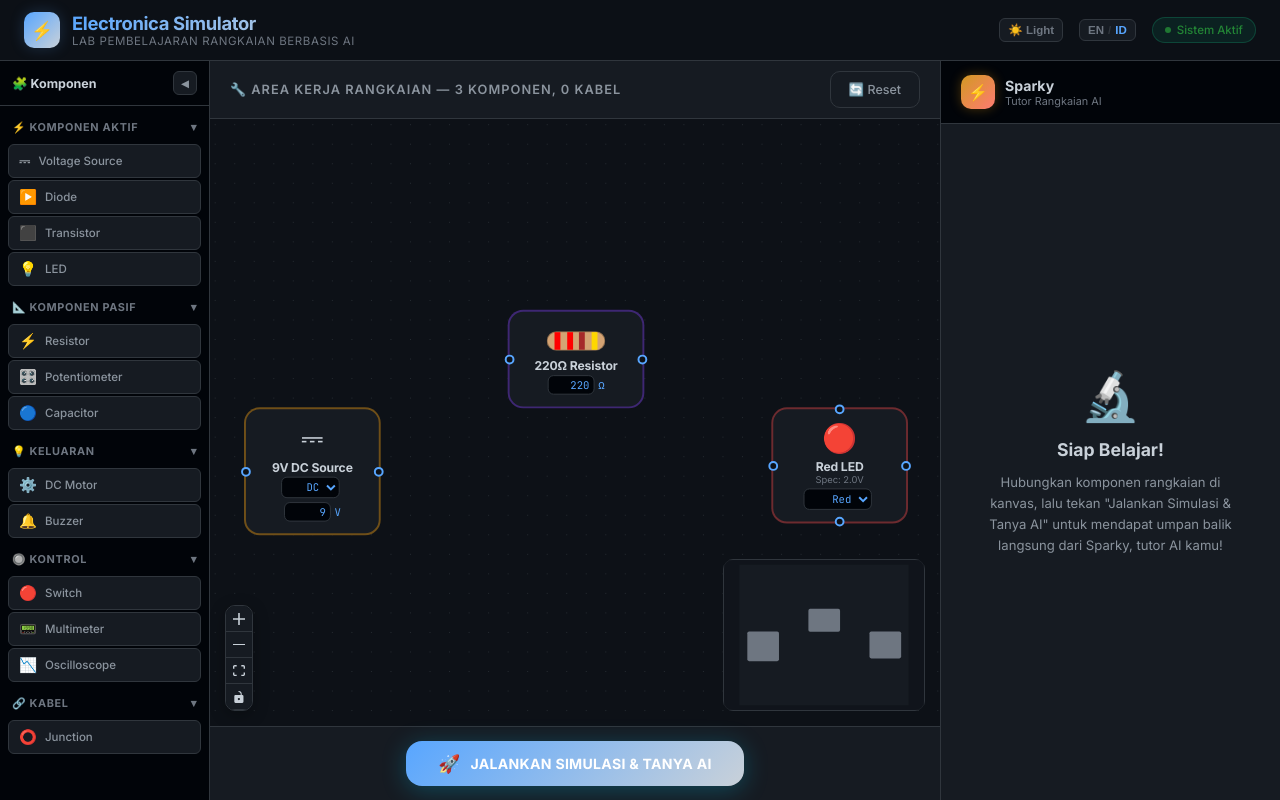
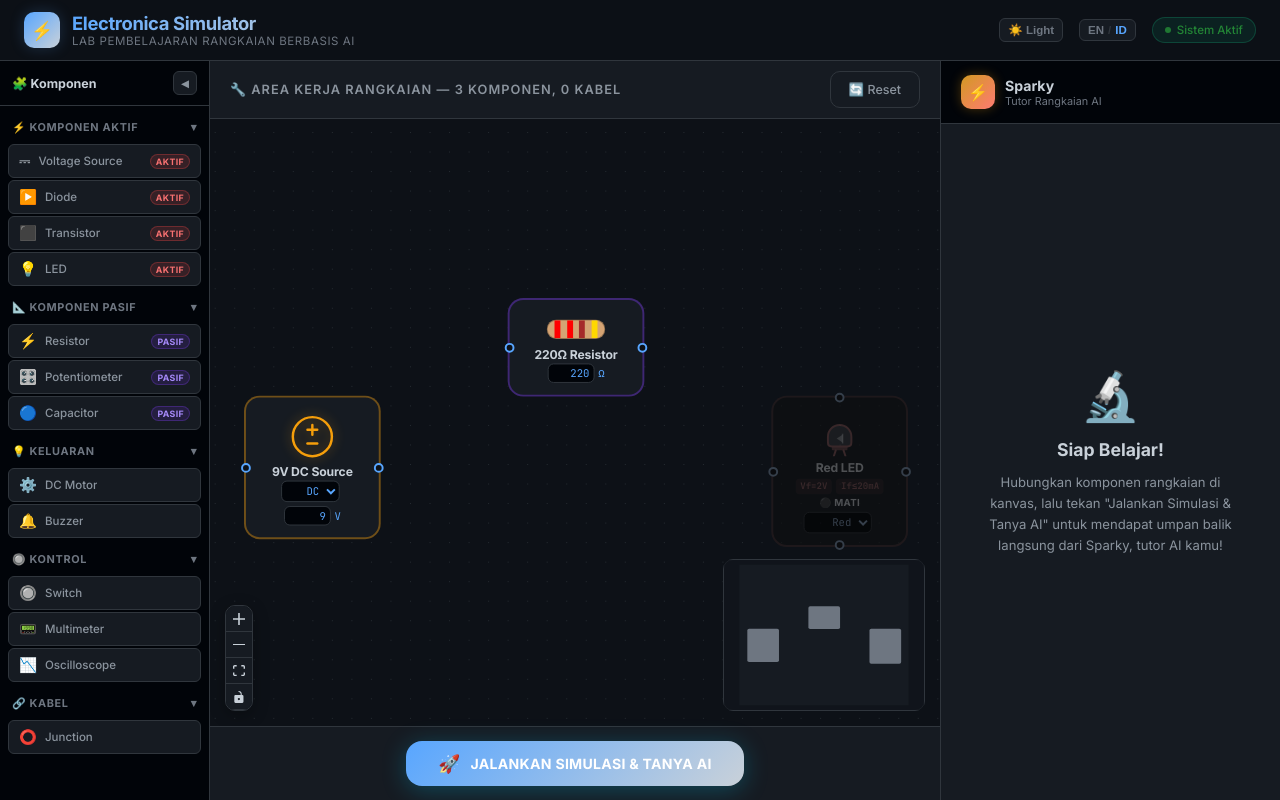
Before and after one commit to MuhammadAliffandy/electronica-simulator, a React (Vite) app in the folder frontend/: page / in a window 1280 px wide. Built offline with nearby package versions, Linux system fonts and the light colour scheme.

Commit message:
feat: updated

```diff
--- a/frontend/src/App.jsx
+++ b/frontend/src/App.jsx
@@ -145,7 +145,25 @@ function BatteryNode({ id, data, selected }) {
       <ErrorBadge data={data} />
       <Handle type="source" position={Position.Left} id="left" />
       <Handle type="source" position={Position.Right} id="right" />
-      <span className="node-emoji">{isAC ? "∿" : "⎓"}</span>
+      {/* SVG voltage source symbol */}
+      <div className="vsource-symbol">
+        {isAC ? (
+          <svg viewBox="0 0 48 48" width="48" height="48">
+            <circle cx="24" cy="24" r="20" stroke="currentColor" strokeWidth="2.5" fill="none"/>
+            {/* Sine wave */}
+            <path d="M 10 24 C 14 14, 18 14, 24 24 C 30 34, 34 34, 38 24" stroke="currentColor" strokeWidth="2.5" fill="none" strokeLinecap="round"/>
+          </svg>
+        ) : (
+          <svg viewBox="0 0 48 48" width="48" height="48">
+            <circle cx="24" cy="24" r="20" stroke="currentColor" strokeWidth="2.5" fill="none"/>
+            {/* + symbol */}
+            <line x1="24" y1="12" x2="24" y2="22" stroke="currentColor" strokeWidth="2.5" strokeLinecap="round"/>
+            <line x1="19" y1="17" x2="29" y2="17" stroke="currentColor" strokeWidth="2.5" strokeLinecap="round"/>
+            {/* – symbol */}
+            <line x1="19" y1="31" x2="29" y2="31" stroke="currentColor" strokeWidth="2.5" strokeLinecap="round"/>
+          </svg>
+        )}
+      </div>
       <div className="node-label">{data.label}</div>
       <div className="node-value" style={{ marginBottom: "4px" }}>
         <select value={data.sourceType || "dc"} onChange={(e) => updateNodeData(id, { sourceType: e.target.value, label: e.target.value === 'ac' ? 'AC Source' : 'DC Source' })} className="node-input nodrag" style={{ width: '60px' }}>
@@ -272,40 +290,96 @@ function CapacitorNode({ id, data, selected }) {
   );
 }
 
+// LED specs table
+const LED_SPECS = {
+  Red:    { vf: 2.0, ifMax: 20, glowColor: "239,68,68" },
+  Yellow: { vf: 2.1, ifMax: 20, glowColor: "234,179,8" },
+  Green:  { vf: 2.2, ifMax: 25, glowColor: "34,197,94" },
+  Blue:   { vf: 3.2, ifMax: 20, glowColor: "59,130,246" },
+  White:  { vf: 3.2, ifMax: 20, glowColor: "248,250,252" },
+};
+
 function LEDNode({ id, data, selected }) {
   const { updateNodeData } = useReactFlow();
-  const isBurnt = data.ledState === "burnt" || (data.hasError && data.errorMessage && data.errorMessage.includes("Burnout"));
-  const isDim = data.ledState === "dim";
+  const isBurnt = data.ledState === "burnt" || (data.hasError && data.errorMessage && data.errorMessage.toLowerCase().includes("terbakar"));
+  const isDim   = data.ledState === "dim";
   const isBright = data.ledState === "bright";
+  const isOff = !isBright && !isDim && !isBurnt;
 
-  let emoji = "💡";
-  if (isBurnt) emoji = "💨";
-  else if (data.color === "Blue") emoji = "💎";
-  else if (data.color === "Green") emoji = "🟢";
-  else if (data.color === "White") emoji = "⬜";
-  else if (data.color === "Yellow") emoji = "🟡";
-  else emoji = "🔴";
+  const color = data.color || "Red";
+  const spec = LED_SPECS[color] || LED_SPECS.Red;
+  const gc = spec.glowColor; // rgb string
 
-  // Specification map
-  const spec = {
-    Red: "2.0V",
-    Yellow: "2.1V",
-    Green: "2.2V",
-    Blue: "3.2V",
-    White: "3.2V"
-  }[data.color || "Red"];
+  // SVG LED body – bulb shape with color fill
+  const ledFillColor = isBurnt ? "#6b7280" :
+    isOff   ? "#374151" :
+    isDim   ? `rgba(${gc},0.35)` :
+    /* bright */ `rgba(${gc},0.85)`;
+
+  const ledStrokeColor = isBurnt ? "#9ca3af" : `rgb(${gc})`;
+  const nodeGlowStyle = isBright
+    ? { boxShadow: `0 0 20px 6px rgba(${gc},0.55), 0 0 40px 10px rgba(${gc},0.25)` }
+    : isDim
+    ? { boxShadow: `0 0 8px 2px rgba(${gc},0.25)`, opacity: 0.75 }
+    : isOff
+    ? { filter: "grayscale(70%) brightness(0.55)", opacity: 0.65 }
+    : {};
 
   return (
-    <div className={`circuit-node ${data.isSuccess ? "success" : ""} led-node ${selected ? "selected" : ""} ${isBright ? "led-bright" : ""} ${isDim ? "led-dim" : ""} ${data.ledState === "off" ? "led-off" : ""}`}>
+    <div
+      className={`circuit-node ${data.isSuccess ? "success" : ""} led-node led-${color.toLowerCase()} ${selected ? "selected" : ""} ${isBurnt ? "led-burnt" : ""}`}
+      style={nodeGlowStyle}
+    >
       <NodeDeleteButton id={id} />
       <ErrorBadge data={data} />
       <FourWayHandles />
-      <span className="node-emoji">{emoji}</span>
+      {/* LED SVG symbol */}
+      <div className="led-symbol">
+        <svg viewBox="0 0 40 44" width="40" height="44">
+          {/* Bulb dome */}
+          <path d="M 8 24 A 12 12 0 1 1 32 24 L 32 30 Q 32 34 28 34 L 12 34 Q 8 34 8 30 Z"
+            fill={ledFillColor} stroke={ledStrokeColor} strokeWidth="2" />
+          {/* Flat base */}
+          <rect x="12" y="34" width="16" height="4" rx="1" fill={ledStrokeColor} opacity="0.7"/>
+          {/* Legs */}
+          <line x1="16" y1="38" x2="14" y2="44" stroke={ledStrokeColor} strokeWidth="2" strokeLinecap="round"/>
+          <line x1="24" y1="38" x2="26" y2="44" stroke={ledStrokeColor} strokeWidth="2" strokeLinecap="round"/>
+          {/* Triangle (diode symbol) */}
+          <polygon points="17,26 23,22 23,30" fill="white" opacity={isBright ? "0.9" : "0.4"}/>
+          <line x1="23" y1="21" x2="23" y2="31" stroke="white" strokeWidth="1.5" opacity={isBright ? "0.9" : "0.4"}/>
+          {/* Rays when bright */}
+          {isBright && (
+            <>
+              <line x1="34" y1="14" x2="38" y2="10" stroke={`rgb(${gc})`} strokeWidth="2" strokeLinecap="round" opacity="0.8"/>
+              <line x1="36" y1="20" x2="41" y2="18" stroke={`rgb(${gc})`} strokeWidth="2" strokeLinecap="round" opacity="0.8"/>
+              <line x1="6" y1="14" x2="2" y2="10" stroke={`rgb(${gc})`} strokeWidth="2" strokeLinecap="round" opacity="0.8"/>
+              <line x1="4" y1="20" x2="-1" y2="18" stroke={`rgb(${gc})`} strokeWidth="2" strokeLinecap="round" opacity="0.8"/>
+            </>
+          )}
+          {/* Burnt X */}
+          {isBurnt && (
+            <>
+              <line x1="16" y1="16" x2="24" y2="28" stroke="#ef4444" strokeWidth="2" strokeLinecap="round"/>
+              <line x1="24" y1="16" x2="16" y2="28" stroke="#ef4444" strokeWidth="2" strokeLinecap="round"/>
+            </>
+          )}
+        </svg>
+      </div>
       <div className="node-label">{data.label}</div>
-      <div style={{ fontSize: "0.6rem", color: "var(--text-muted)", marginBottom: "4px" }}>Spec: {spec}</div>
+      <div className="led-spec-row">
+        <span className="led-spec-badge" style={{ background: `rgba(${gc},0.15)`, color: `rgb(${gc})` }}>
+          Vf={spec.vf}V
+        </span>
+        <span className="led-spec-badge" style={{ background: `rgba(${gc},0.15)`, color: `rgb(${gc})` }}>
+          If≤{spec.ifMax}mA
+        </span>
+      </div>
+      <div className="led-state-label">
+        {isBurnt ? "🔥 TERBAKAR" : isDim ? "🌑 REDUP" : isBright ? "✨ MENYALA" : "⚫ MATI"}
+      </div>
       <div className="node-value">
         <select
-          value={data.color || "Red"}
+          value={color}
           onChange={(e) => updateNodeData(id, { color: e.target.value })}
           className="node-input nodrag"
           style={{ width: "70px" }}
@@ -378,21 +452,34 @@ function SwitchNode({ id, data, selected }) {
       <ErrorBadge data={data} />
       <Handle type="source" position={Position.Left} id="left" />
       <Handle type="source" position={Position.Right} id="right" />
-      <div className="nodrag" onClick={toggleSwitch} style={{ cursor: "pointer", display: "inline-block", margin: "5px 0" }}>
-        <svg width="40" height="20" viewBox="0 0 40 20">
-          {/* Terminals */}
-          <circle cx="5" cy="10" r="3" fill="currentColor" />
-          <circle cx="35" cy="10" r="3" fill="currentColor" />
-          {/* Switch Lever */}
+      {/* SPST Switch SVG */}
+      <div className="nodrag switch-svg-wrap" onClick={toggleSwitch} title={isOn ? "Klik untuk buka (OFF)" : "Klik untuk tutup (ON)"}>
+        <svg width="72" height="36" viewBox="0 0 72 36">
+          {/* Left wire + terminal dot */}
+          <line x1="0" y1="18" x2="16" y2="18" stroke={isOn ? "#10b981" : "#94a3b8"} strokeWidth="2.5"/>
+          <circle cx="16" cy="18" r="3.5" fill={isOn ? "#10b981" : "#94a3b8"}/>
+          {/* Right wire + terminal dot */}
+          <line x1="56" y1="18" x2="72" y2="18" stroke={isOn ? "#10b981" : "#94a3b8"} strokeWidth="2.5"/>
+          <circle cx="56" cy="18" r="3.5" fill={isOn ? "#10b981" : "#94a3b8"}/>
+          {/* Lever */}
           {isOn ? (
-            <line x1="5" y1="10" x2="35" y2="10" stroke="currentColor" strokeWidth="3" />
+            /* Closed — horizontal lever */
+            <line x1="16" y1="18" x2="56" y2="18" stroke="#10b981" strokeWidth="3" strokeLinecap="round"/>
           ) : (
-            <line x1="5" y1="10" x2="30" y2="2" stroke="currentColor" strokeWidth="3" />
+            /* Open — lever angled up */
+            <line x1="16" y1="18" x2="50" y2="6" stroke="#f59e0b" strokeWidth="3" strokeLinecap="round"/>
+          )}
+          {/* Arrow indicator when open */}
+          {!isOn && (
+            <polygon points="50,6 44,8 47,14" fill="#f59e0b" opacity="0.8"/>
           )}
         </svg>
       </div>
       <div className="node-label">{data.label}</div>
-      <div className="node-value" style={{ fontWeight: 'bold', color: isOn ? '#10b981' : '#ef4444' }}>{isOn ? "CLOSED" : "OPEN"}</div>
+      <div className="node-value" style={{ fontWeight: 'bold', color: isOn ? '#10b981' : '#f59e0b' }}>
+        {isOn ? "⬛ CLOSED (ON)" : "⬜ OPEN (OFF)"}
+      </div>
+      <div style={{ fontSize: '0.6rem', color: 'var(--text-muted)', marginTop: '2px' }}>klik untuk toggle</div>
     </div>
   );
 }
@@ -560,21 +647,21 @@ const defaultEdges = [];
 
 const paletteItems = [
   // Active
-  { type: "battery", label: "Voltage Source", emoji: "⎓", voltage: 9, sourceType: "dc", category: "active" },
-  { type: "diode", label: "Diode", emoji: "▶️", category: "active" },
-  { type: "transistor", label: "Transistor", emoji: "⬛", transistorType: "npn", category: "active" },
-  { type: "led", label: "LED", emoji: "💡", color: "Red", category: "active" },
+  { type: "battery",     label: "Voltage Source",  emoji: "⎓",  voltage: 9, sourceType: "dc", category: "active",  badge: "Aktif" },
+  { type: "diode",       label: "Diode",            emoji: "▶️", category: "active",  badge: "Aktif" },
+  { type: "transistor",  label: "Transistor",       emoji: "⬛", transistorType: "npn", category: "active",  badge: "Aktif" },
+  { type: "led",         label: "LED",              emoji: "💡", color: "Red", category: "active",  badge: "Aktif" },
   // Passive
-  { type: "resistor", label: "Resistor", emoji: "⚡", resistance: 220, category: "passive" },
-  { type: "potentiometer", label: "Potentiometer", emoji: "🎛️", wiperPercent: 50, maxResistance: 10000, category: "passive" },
-  { type: "capacitor", label: "Capacitor", emoji: "🔵", capacitance: 100, capType: "elco", category: "passive" },
+  { type: "resistor",     label: "Resistor",        emoji: "⚡", resistance: 220, category: "passive", badge: "Pasif" },
+  { type: "potentiometer",label: "Potentiometer",   emoji: "🎛️", wiperPercent: 50, maxResistance: 10000, category: "passive", badge: "Pasif" },
+  { type: "capacitor",    label: "Capacitor",       emoji: "🔵", capacitance: 100, capType: "elco", category: "passive", badge: "Pasif" },
   // Output
-  { type: "motor", label: "DC Motor", emoji: "⚙️", ratedVoltage: 5, category: "output" },
-  { type: "buzzer", label: "Buzzer", emoji: "🔔", minVoltage: 3, category: "output" },
+  { type: "motor",   label: "DC Motor",  emoji: "⚙️", ratedVoltage: 5, category: "output" },
+  { type: "buzzer",  label: "Buzzer",    emoji: "🔔", minVoltage: 3,   category: "output" },
   // Control & Instruments
-  { type: "switch", label: "Switch", emoji: "🔴", state: "open", category: "control" },
-  { type: "multimeter", label: "Multimeter", emoji: "📟", mode: "V", category: "control" },
-  { type: "oscilloscope", label: "Oscilloscope", emoji: "📉", category: "control" },
+  { type: "switch",       label: "Switch",      emoji: "🔘", state: "open", category: "control" },
+  { type: "multimeter",   label: "Multimeter",  emoji: "📟", mode: "V",    category: "control" },
+  { type: "oscilloscope", label: "Oscilloscope",emoji: "📉",               category: "control" },
   // Wiring
   { type: "junction", label: "Junction", emoji: "⭕", category: "wiring" },
 ];
@@ -1056,6 +1143,11 @@ export default function App() {
                           >
                             <span className="sidebar-item-icon">{item.emoji}</span>
                             <span className="sidebar-item-label">{item.label}</span>
+                            {item.badge && (
+                              <span className={`component-badge badge-${item.badge === 'Aktif' ? 'active' : 'passive'}`}>
+                                {item.badge}
+                              </span>
+                            )}
                           </div>
                         ))}
                       </div>
--- a/frontend/src/index.css
+++ b/frontend/src/index.css
@@ -966,10 +966,23 @@ body {
   100% { box-shadow: 0 0 0 0 rgba(239, 68, 68, 0); }
 }
 
+/* ──────────────────────────────────────────────────────
+   LED NODE — state classes (applied via inline style now)
+   These base classes still needed for border color accent
+────────────────────────────────────────────────────── */
 .led-node { border-top: 4px solid #ef4444; }
-.led-node.led-bright { box-shadow: 0 0 15px 5px rgba(239, 68, 68, 0.4); }
-.led-node.led-dim { opacity: 0.8; }
-.led-node.led-off { filter: grayscale(80%) brightness(0.6); opacity: 0.6; }
+.led-node.led-yellow { border-top-color: #eab308; }
+.led-node.led-green  { border-top-color: #22c55e; }
+.led-node.led-blue   { border-top-color: #3b82f6; }
+.led-node.led-white  { border-top-color: #f8fafc; }
+
+/* Burnt animation */
+.led-node.led-burnt {
+  animation: shake 0.4s infinite;
+  border-color: #ef4444 !important;
+  background: rgba(239,68,68,0.08) !important;
+}
+
 .diode-node { border-top: 4px solid #f59e0b; }
 
 .circuit-node {
@@ -1229,13 +1242,9 @@ body {
   100% { transform: translate(1px, -2px) rotate(-1deg); }
 }
 
-.led-bright {
-  box-shadow: 0 0 30px currentColor !important;
-  background-color: rgba(255,255,255,0.1);
-}
-.led-dim {
-  opacity: 0.5;
-}
+/* LED state classes (legacy bright/dim — now handled by inline style + SVG) */
+.led-bright { /* handled inline */ }
+.led-dim    { /* handled inline */ }
 
 /* Resistor Visuals */
 .resistor-body {
@@ -1355,3 +1364,99 @@ body {
 .react-flow__minimap-node {
   fill: var(--text-muted) !important;
 }
+
+/* ============================================
+   VOLTAGE SOURCE SVG SYMBOL
+   ============================================ */
+.vsource-symbol {
+  display: flex;
+  align-items: center;
+  justify-content: center;
+  color: #f59e0b;
+  margin: 4px auto;
+  filter: drop-shadow(0 0 6px rgba(245,158,11,0.45));
+}
+
+/* ============================================
+   LED SYMBOL & SPEC BADGES
+   ============================================ */
+.led-symbol {
+  display: flex;
+  align-items: center;
+  justify-content: center;
+  margin: 4px auto;
+  overflow: visible;
+}
+
+.led-spec-row {
+  display: flex;
+  gap: 4px;
+  justify-content: center;
+  margin: 4px 0 2px;
+  flex-wrap: wrap;
+}
+
+.led-spec-badge {
+  font-size: 0.58rem;
+  font-weight: 700;
+  font-family: var(--font-mono);
+  padding: 2px 5px;
+  border-radius: 4px;
+  white-space: nowrap;
+}
+
+.led-state-label {
+  font-size: 0.62rem;
+  font-weight: 700;
+  text-align: center;
+  margin-bottom: 4px;
+  letter-spacing: 0.03em;
+}
+
+/* ============================================
+   SWITCH SVG WRAPPER
+   ============================================ */
+.switch-svg-wrap {
+  display: flex;
+  align-items: center;
+  justify-content: center;
+  margin: 4px auto;
+  cursor: pointer;
+  transition: transform var(--transition-fast);
+  overflow: visible;
+}
+
+.switch-svg-wrap:hover {
+  transform: scale(1.08);
+}
+
+.switch-svg-wrap:active {
+  transform: scale(0.96);
+}
+
+/* ============================================
+   COMPONENT ACTIVE / PASSIVE BADGES (Sidebar)
+   ============================================ */
+.component-badge {
+  font-size: 0.55rem;
+  font-weight: 700;
+  padding: 1px 5px;
+  border-radius: 99px;
+  white-space: nowrap;
+  letter-spacing: 0.04em;
+  text-transform: uppercase;
+  flex-shrink: 0;
+  margin-left: auto;
+}
+
+.badge-active {
+  background: rgba(239, 68, 68, 0.15);
+  color: #f87171;
+  border: 1px solid rgba(239, 68, 68, 0.3);
+}
+
+.badge-passive {
+  background: rgba(124, 58, 237, 0.15);
+  color: #a78bfa;
+  border: 1px solid rgba(124, 58, 237, 0.3);
+}
```
Also changed, not shown: 1 other file (tests, documents, lock files or other folders).
